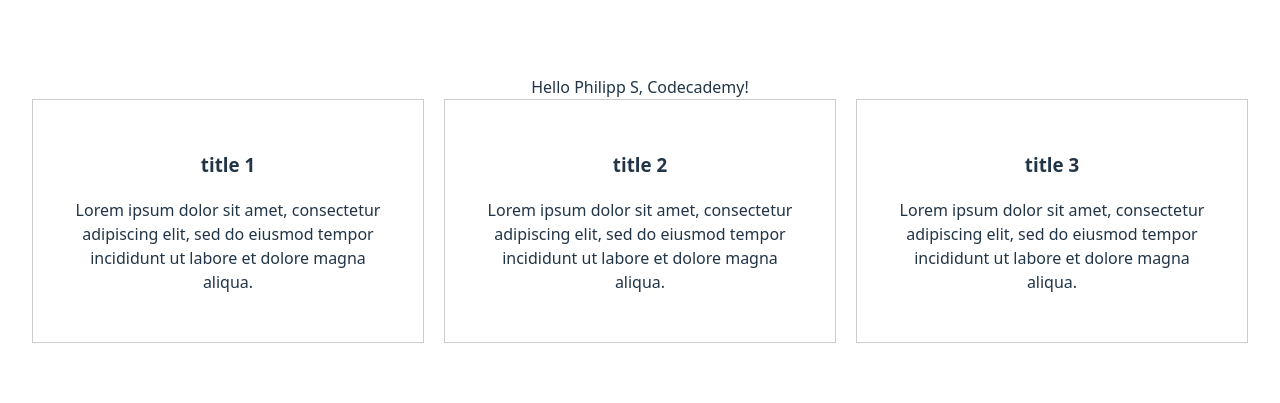
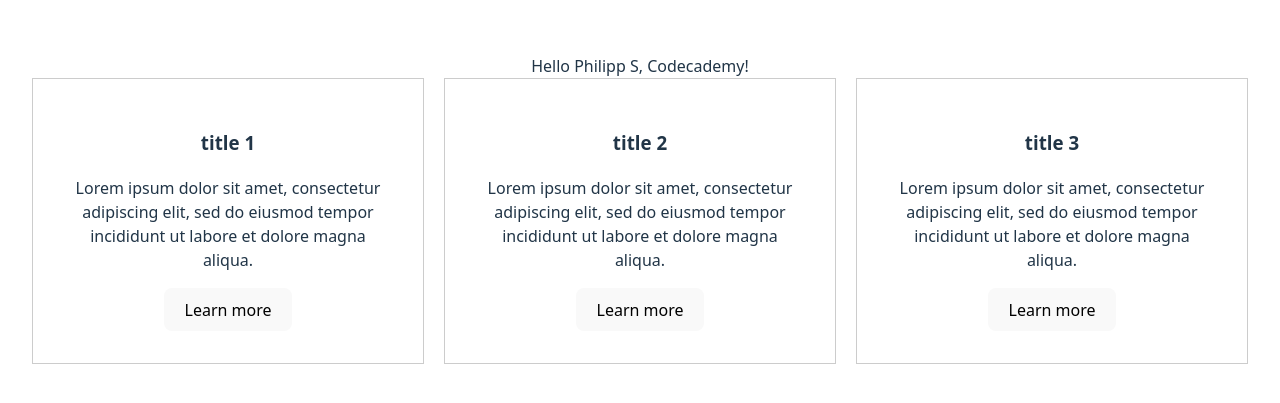
Before and after one commit to philippshchekin-art/vite-project, a React (Vite) app: page / in a window 1280 px wide. Shown: the part 191-594 px from the top of the page. Built offline with nearby package versions, Linux system fonts and the light colour scheme.

Commit message:
Adding button

```diff
--- /dev/null
+++ b/src/components/button.jsx
@@ -0,0 +1,7 @@
+import "../App.css";
+
+function Button({ text = "Click", onClick }) {
+  return <button onClick={onClick}>{text}</button>;
+}
+
+export default Button;
--- a/src/components/card.jsx
+++ b/src/components/card.jsx
@@ -1,10 +1,16 @@
 import "../App.css";
+import Button from "./button";
 
 function Card({ title, description }) {
+  function handleClick() {
+    alert("Card button clicked");
+  }
+
   return (
     <div className="card">
       <h3>{title}</h3>
       <p>{description}</p>
+      <Button text="Learn more" onClick={handleClick} />
     </div>
   );
 }
```
